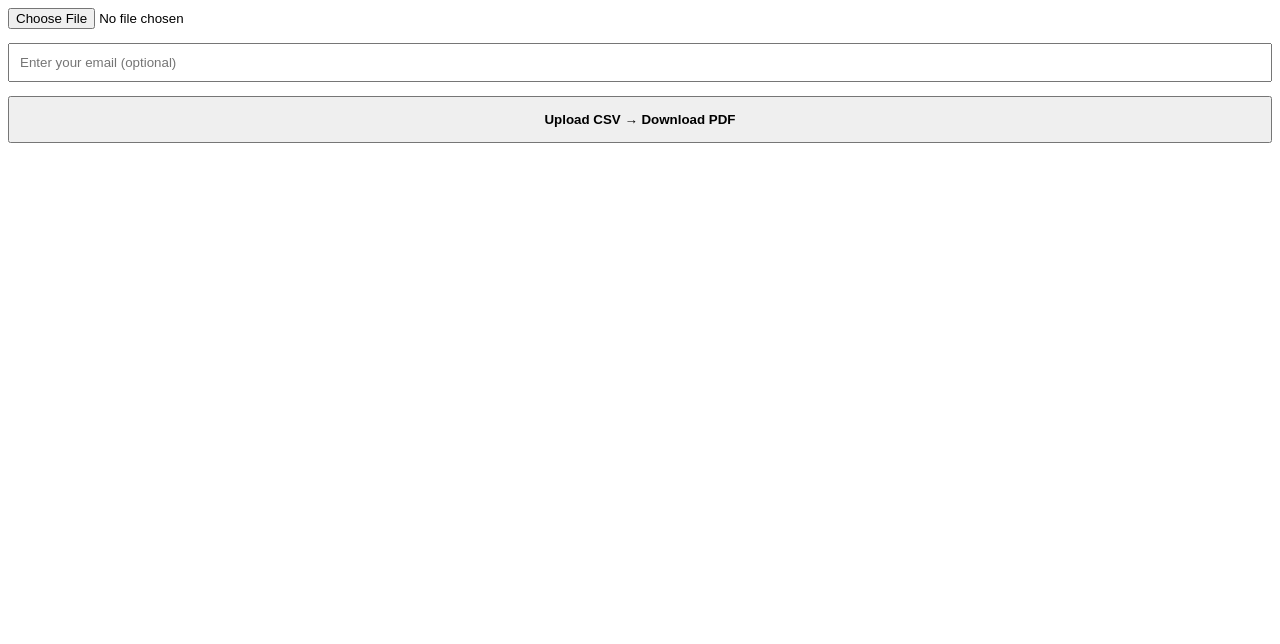
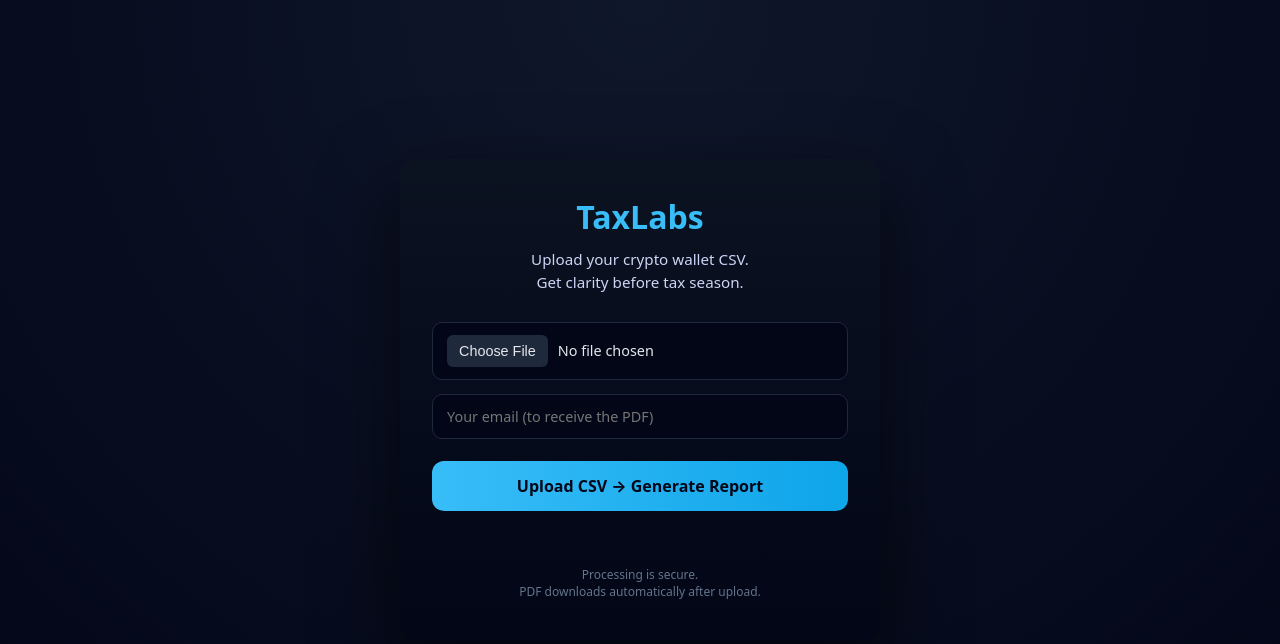
Before and after one commit to Burrah101/taxlabs, a plain HTML site: page index.html in a window 1280 px wide. Drawn offline with Linux system fonts and the light colour scheme.

Commit message:
Update index.html

```diff
--- a/index.html
+++ b/index.html
@@ -1,59 +1,176 @@
+<!DOCTYPE html>
+<html lang="en">
+<head>
+  <meta charset="UTF-8" />
+  <title>TaxLabs — Crypto Tax Checkup</title>
+  <meta name="viewport" content="width=device-width, initial-scale=1.0" />
+
+  <style>
+    * {
+      box-sizing: border-box;
+      font-family: system-ui, -apple-system, BlinkMacSystemFont, "Segoe UI",
+        Roboto, Ubuntu, sans-serif;
+    }
+
+    body {
+      margin: 0;
+      min-height: 100vh;
+      background: radial-gradient(circle at top, #0f172a, #020617);
+      color: #e5e7eb;
+      display: flex;
+      align-items: center;
+      justify-content: center;
+      padding: 24px;
+    }
+
+    .card {
+      width: 100%;
+      max-width: 480px;
+      background: linear-gradient(180deg, #0b1220, #020617);
+      border-radius: 18px;
+      padding: 36px 32px 40px;
+      box-shadow: 0 30px 80px rgba(0, 0, 0, 0.6);
+    }
+
+    h1 {
+      margin: 0;
+      font-size: 2rem;
+      color: #38bdf8;
+      text-align: center;
+    }
+
+    .subtitle {
+      margin-top: 10px;
+      font-size: 0.95rem;
+      color: #cbd5f5;
+      text-align: center;
+      line-height: 1.5;
+    }
+
+    form {
+      margin-top: 28px;
+      display: flex;
+      flex-direction: column;
+      gap: 14px;
+    }
+
+    input[type="file"],
+    input[type="email"] {
+      width: 100%;
+      padding: 12px 14px;
+      background: #020617;
+      border: 1px solid #1e293b;
+      border-radius: 10px;
+      color: #e5e7eb;
+      font-size: 0.9rem;
+    }
+
+    input::file-selector-button {
+      margin-right: 10px;
+      padding: 8px 12px;
+      border: none;
+      border-radius: 6px;
+      background: #1e293b;
+      color: #e5e7eb;
+      cursor: pointer;
+    }
+
+    input::file-selector-button:hover {
+      background: #334155;
+    }
+
+    button {
+      margin-top: 8px;
+      padding: 14px;
+      border: none;
+      border-radius: 12px;
+      background: linear-gradient(90deg, #38bdf8, #0ea5e9);
+      color: #020617;
+      font-size: 1rem;
+      font-weight: 700;
+      cursor: pointer;
+      transition: transform 0.15s ease, opacity 0.15s ease;
+    }
+
+    button:hover {
+      transform: translateY(-1px);
+      opacity: 0.95;
+    }
+
+    button:disabled {
+      opacity: 0.6;
+      cursor: not-allowed;
+      transform: none;
+    }
+
+    .status {
+      margin-top: 14px;
+      font-size: 0.85rem;
+      color: #94a3b8;
+      text-align: center;
+      min-height: 1.2em;
+    }
+
+    .footer {
+      margin-top: 26px;
+      font-size: 0.75rem;
+      color: #64748b;
+      text-align: center;
+      line-height: 1.4;
+    }
+  </style>
+</head>
+
+<body>
+  <div class="card">
+    <h1>TaxLabs</h1>
+    <div class="subtitle">
+      Upload your crypto wallet CSV.<br />
+      Get clarity before tax season.
+    </div>
+
     <form
-  id="uploadForm"
       action="https://taxlabs-production.up.railway.app/upload"
       method="POST"
       enctype="multipart/form-data"
+      onsubmit="onSubmit()"
     >
-
-  <!-- CSV FILE -->
       <input
-    id="fileInput"
         type="file"
         name="file"
         accept=".csv"
         required
-    style="margin-bottom: 14px; width: 100%;"
       />
 
-  <!-- EMAIL -->
       <input
         type="email"
         name="email"
-    placeholder="Enter your email (optional)"
-    style="margin-bottom: 14px; width: 100%; padding: 10px;"
+        placeholder="Your email (to receive the PDF)"
+        required
       />
 
-  <!-- SUBMIT BUTTON -->
-  <button
-    id="submitBtn"
-    type="submit"
-    style="width: 100%; padding: 14px; font-weight: bold;"
-  >
-    Upload CSV → Download PDF
+      <button id="submitBtn" type="submit">
+        Upload CSV → Generate Report
       </button>
-
-  <!-- STATUS TEXT -->
-  <div
-    id="status"
-    style="margin-top: 12px; font-size: 0.9rem; opacity: 0.8;"
-  ></div>
     </form>
 
+    <div id="status" class="status"></div>
+
+    <div class="footer">
+      Processing is secure.<br />
+      PDF downloads automatically after upload.
+    </div>
+  </div>
+
   <script>
-  const form = document.getElementById("uploadForm");
+    function onSubmit() {
       const btn = document.getElementById("submitBtn");
       const status = document.getElementById("status");
 
-  form.addEventListener("submit", () => {
       btn.disabled = true;
-    btn.textContent = "Uploading & generating…";
-    status.textContent = "Processing securely. PDF will download automatically.";
-  });
-
-  // Reset button if user comes back after download
-  window.addEventListener("pageshow", () => {
-    btn.disabled = false;
-    btn.textContent = "Upload CSV → Download PDF";
-    status.textContent = "";
-  });
+      btn.innerText = "Uploading & generating…";
+      status.innerText = "Processing securely. Please wait…";
+    }
   </script>
+</body>
+</html>
```
Lines whose indentation alone changed are shown as unchanged.
